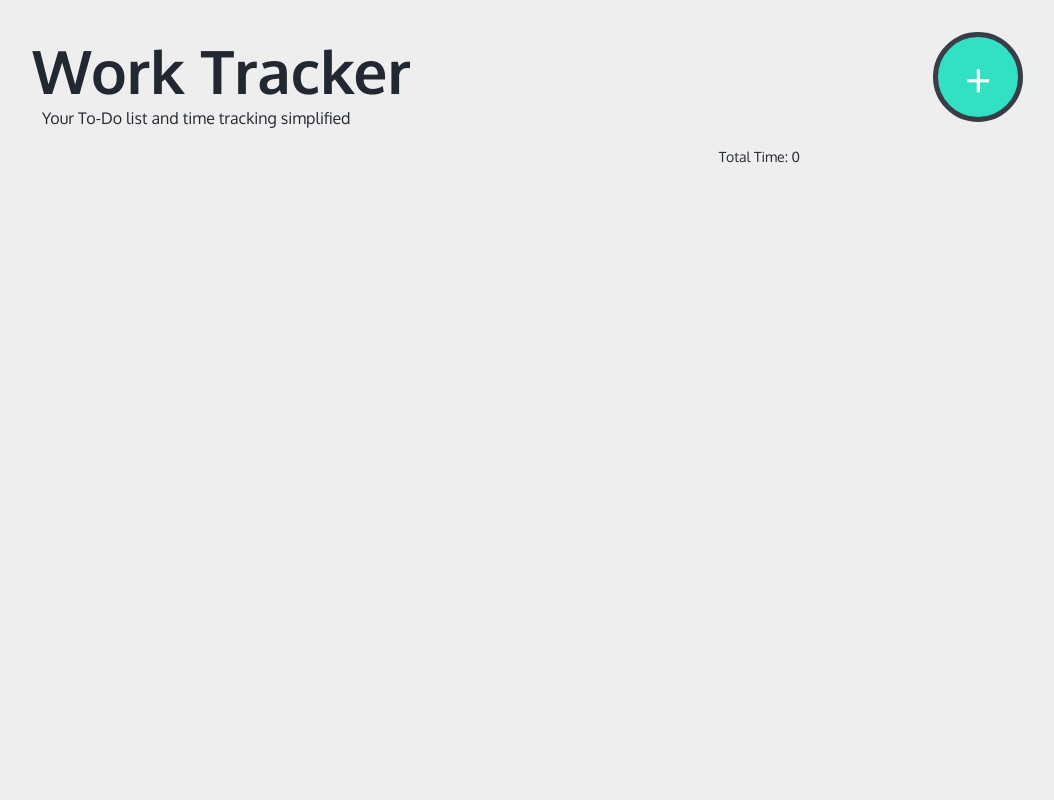
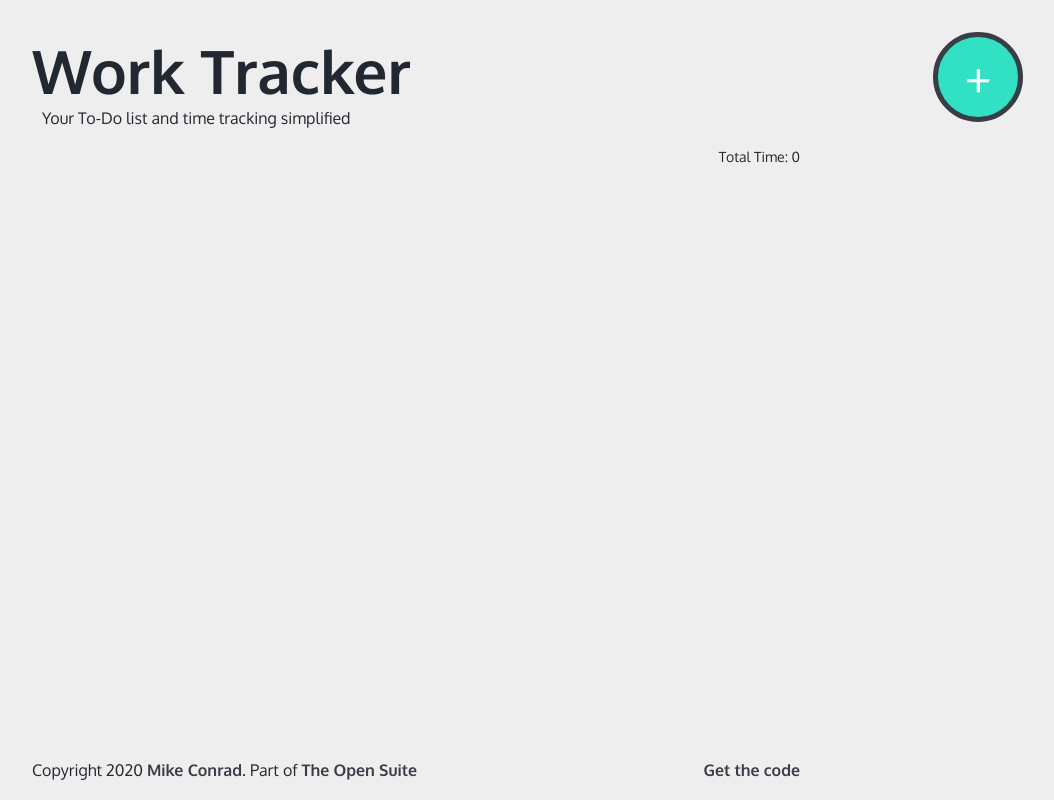
Before and after one commit to enxoco/time-tracker, a Vue app: page / in a window 1280 px wide. Shown: the whole page, without its empty margins (96-1150 px from the left). Built offline with nearby package versions, Linux system fonts and the light colour scheme.

Commit message:
Added footer

```diff
--- a/src/App.vue
+++ b/src/App.vue
@@ -9,6 +9,7 @@
    </div>
    <span class="right">Total Time: {{totalTime}}</span>
       <TodoList :tasks="tasks"/>
+      <span class="copyright">Copyright 2020 <a href="https://iliveinaterminal.com">Mike Conrad</a>.  Part of <a href="https://theopensuite.com">The Open Suite</a><a href="https://github.com/enxoco/time-tracker" style="float:right;">Get the code</a></span>
  </div>
 </template>
 
@@ -175,5 +176,16 @@ h1 {
     padding-left: 10px;
   }
 }
+.copyright {
+    position: absolute;
+    bottom: 20px;
+    left: 10%;
+    right: 30%;
+}
+.copyright a {
+  font-weight: bold;
+  text-decoration: none;
+  color:#393e46;
+}
 
 </style>
```
Also changed, not shown: 9 other files (tests, documents, lock files or other folders).
